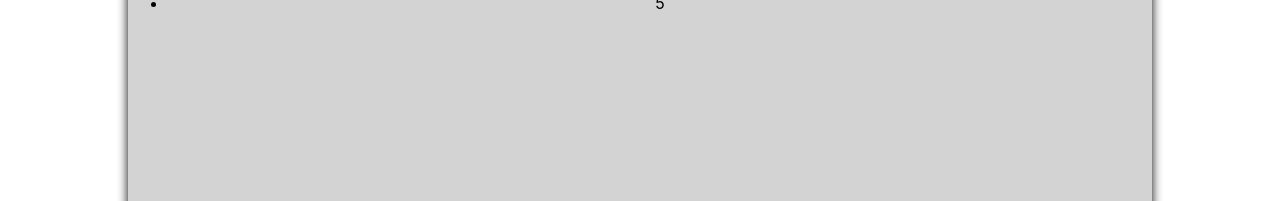
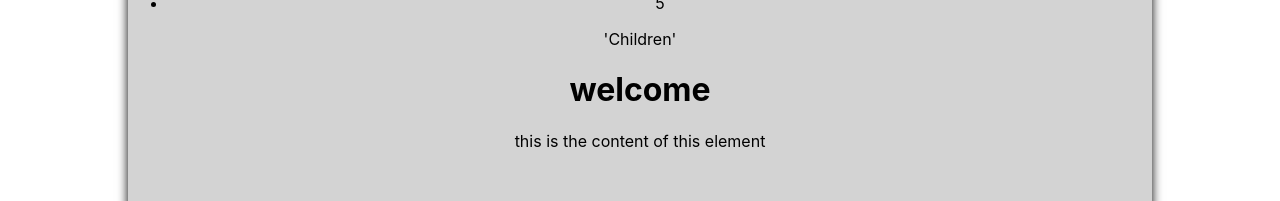
Before and after one commit to Quobec/kraken-react-repo, a React (Create React App) app: page / in a window 1280 px wide. Shown: the part 329-530 px from the top of the page. Built offline with nearby package versions, Linux system fonts and the light colour scheme.

Commit message:
Composition and Inheritance
also multiple componets inside one file

```diff
--- a/src/App.js
+++ b/src/App.js
@@ -3,6 +3,7 @@ import MainContainer from './components/MainContainer';
 import Header from "./components/Header.js";
 import ButtonClicker from "./components/ButtonClicker";
 import Sandbox from "./components/Sandbox";
+import Composition2 from "./components/CompositionAndInheritance";
 import './App.css';
 
 function App() {
@@ -11,7 +12,8 @@ function App() {
 			<Header></Header>
 			<MainContainer>
 				<ButtonClicker></ButtonClicker>
-				<Sandbox></Sandbox>
+				<Sandbox>'Children'</Sandbox>
+				<Composition2></Composition2>
 			</MainContainer>
 
    		</div>
--- /dev/null
+++ b/src/components/CompositionAndInheritance.js
@@ -0,0 +1,22 @@
+import React from "react";
+
+function Composition1(props){
+ 	return (
+        <>
+            <h1 color="red">
+                {props.title}
+            </h1>
+
+            <p color="blue">
+                {props.content}
+            </p>
+        </>
+    );
+}
+
+function Composition2(){
+    return(
+        <Composition1 title='welcome' content='this is the content of this element'></Composition1>
+    )
+}
+export default Composition2;
--- a/src/components/Sandbox.js
+++ b/src/components/Sandbox.js
@@ -1,6 +1,6 @@
 import React from "react";
 
-function Sandbox(){
+function Sandbox(props){
 
     const numbers = [1,2,3,4,5];
     const list = numbers.map((number) =>
@@ -14,6 +14,7 @@ function Sandbox(){
  	return (
         <>
             <ul>{list}</ul>
+            {props.children}
         </>
     );
 }
```
